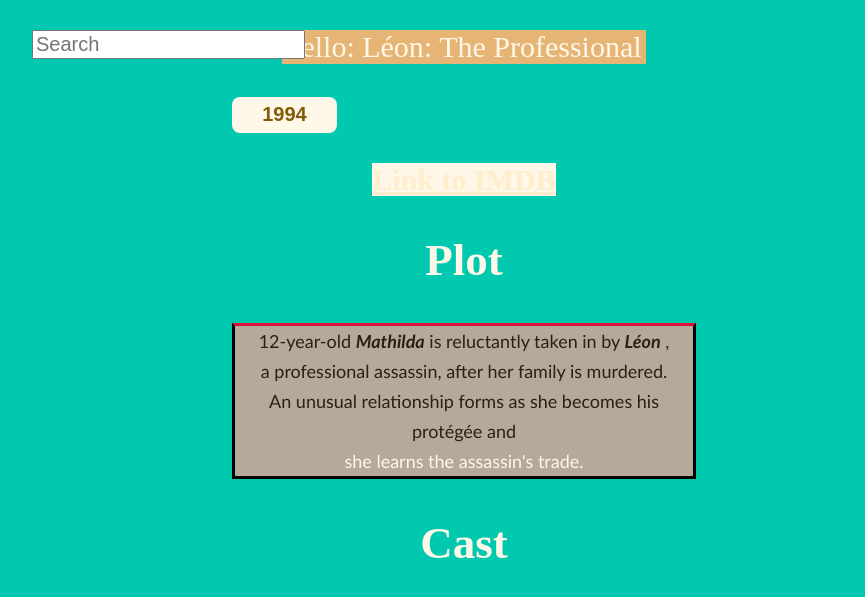
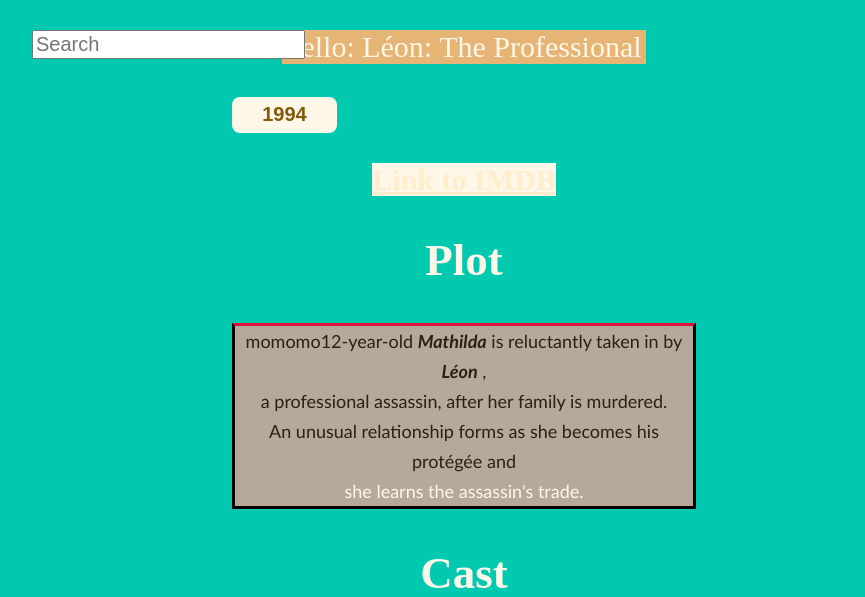
Before and after one commit to Ilakohan/Practice, a website built with Parcel: page index.html in a window 1280 px wide. Shown: the top 597 px of the page, without its empty margins (176-1041 px from the left). Built offline with nearby package versions, Linux system fonts and the light colour scheme.

Commit message:
Add momomo

```diff
--- a/index.html
+++ b/index.html
@@ -20,7 +20,7 @@
       <div>
         <h2>Plot</h2>
         <p class="main-text">
-            12-year-old <strong><em>Mathilda</em></strong> is reluctantly taken in by <strong><em>Léon</em></strong> , <br>
+            momomo12-year-old <strong><em>Mathilda</em></strong> is reluctantly taken in by <strong><em>Léon</em></strong> , <br>
             a professional assassin, after her family is murdered. <br>
             An unusual relationship forms as she becomes his protégée and <br>
             <span class="span-example">she learns the assassin's trade.</span><br>
```
